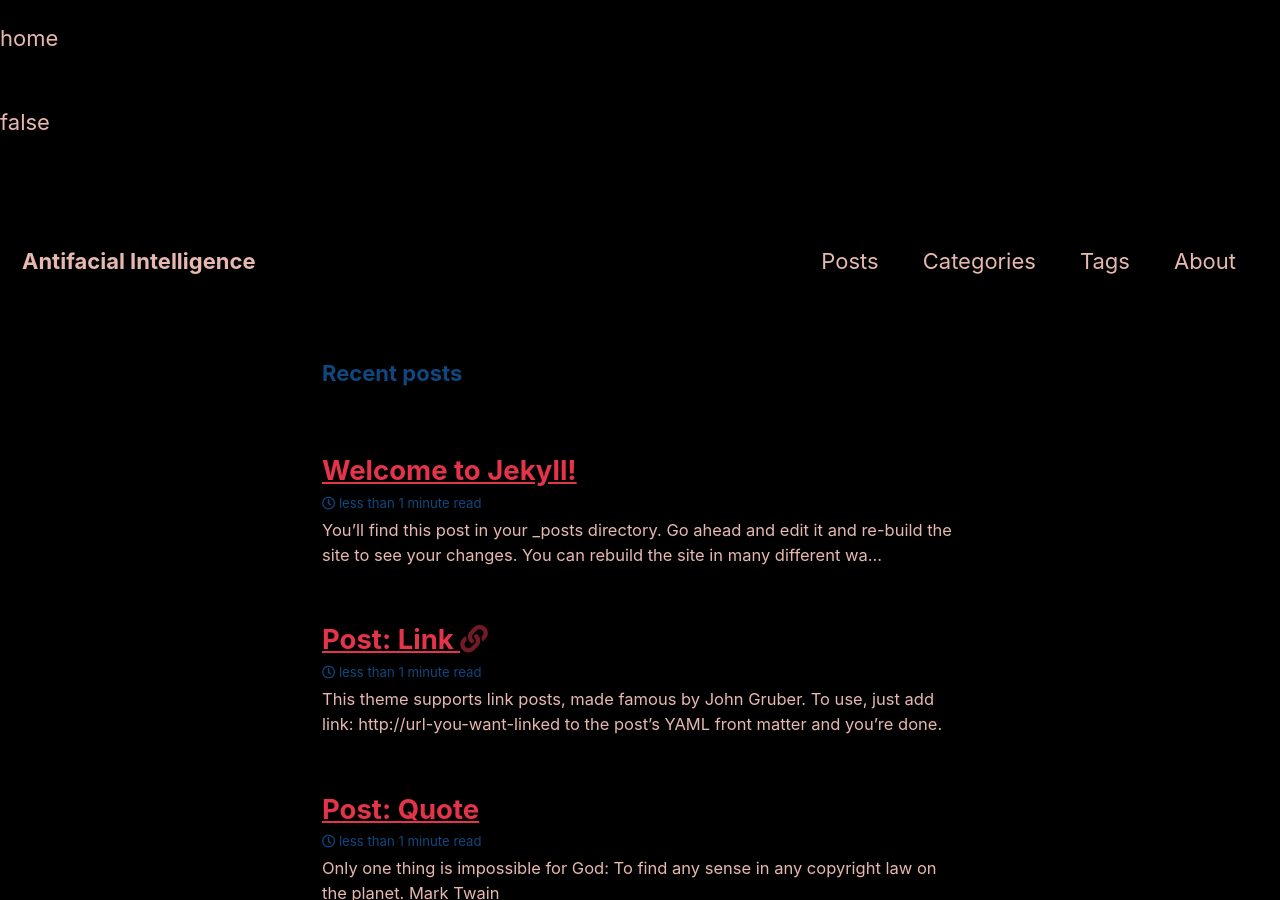
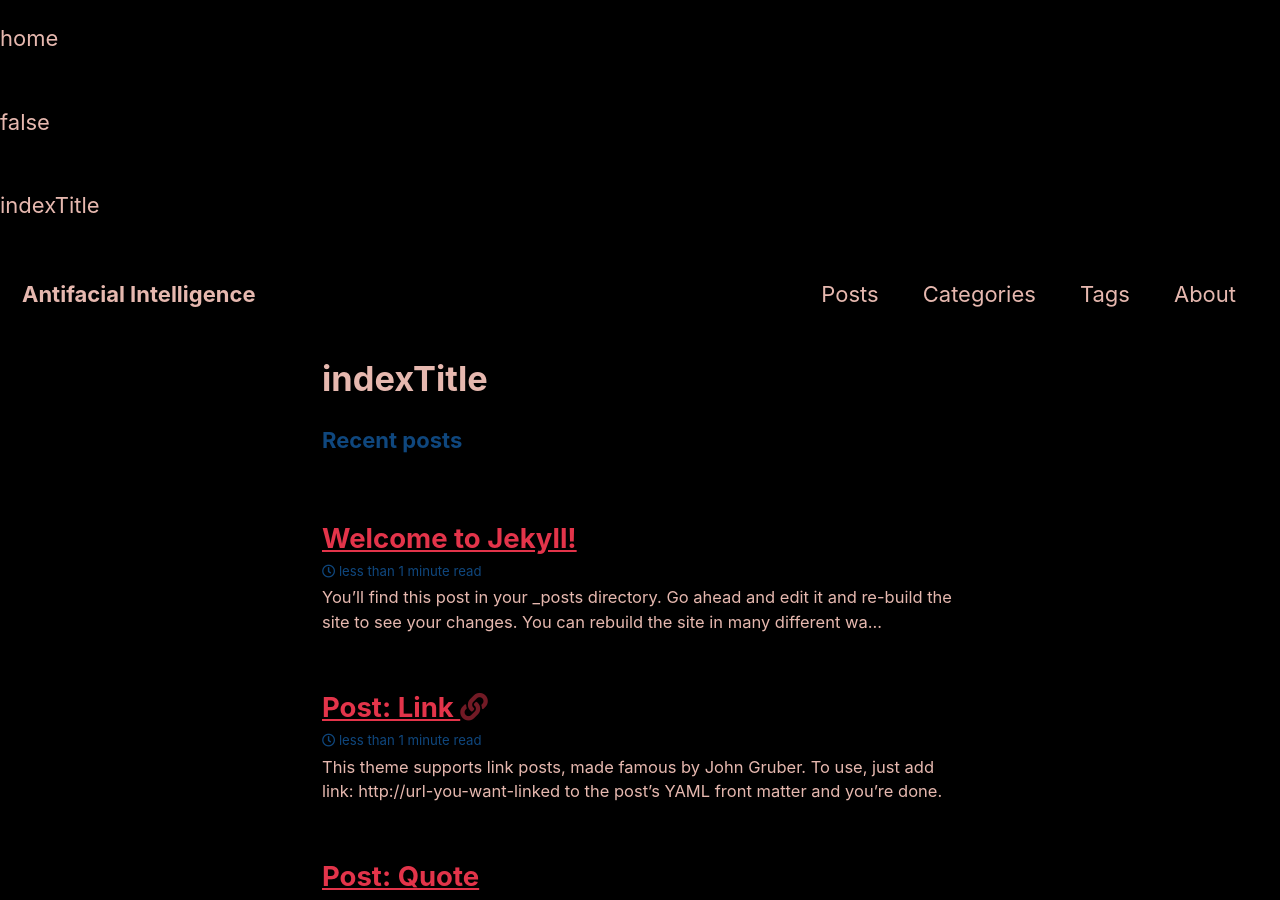
Before and after one commit to antifacialintelligence/antifacialintelligence.github.io, a Jekyll site: the page built from index.html, in a window 1280 px wide and 900 px high. Built offline with Jekyll 4.4.1, drawn with Linux system fonts in a browser that asks for light colours; cached includes are drawn as plain includes; the list of posts is cut into pages by our own code; part of the change alters nothing that is shown.

Commit message:
Update index.html

```diff
--- a/index.html
+++ b/index.html
@@ -7,7 +7,7 @@ author_profile: false
 #note, the title variable below is what is used in the seo and other htmls when
 #they need a title variable for the page, not, for example, the title variable
 #given in the home.html or default.html
-#title: indexTitle
+title: indexTitle
 #below sidebar variable works
 #sidebar:
 #  title: "Sample Title"
```
